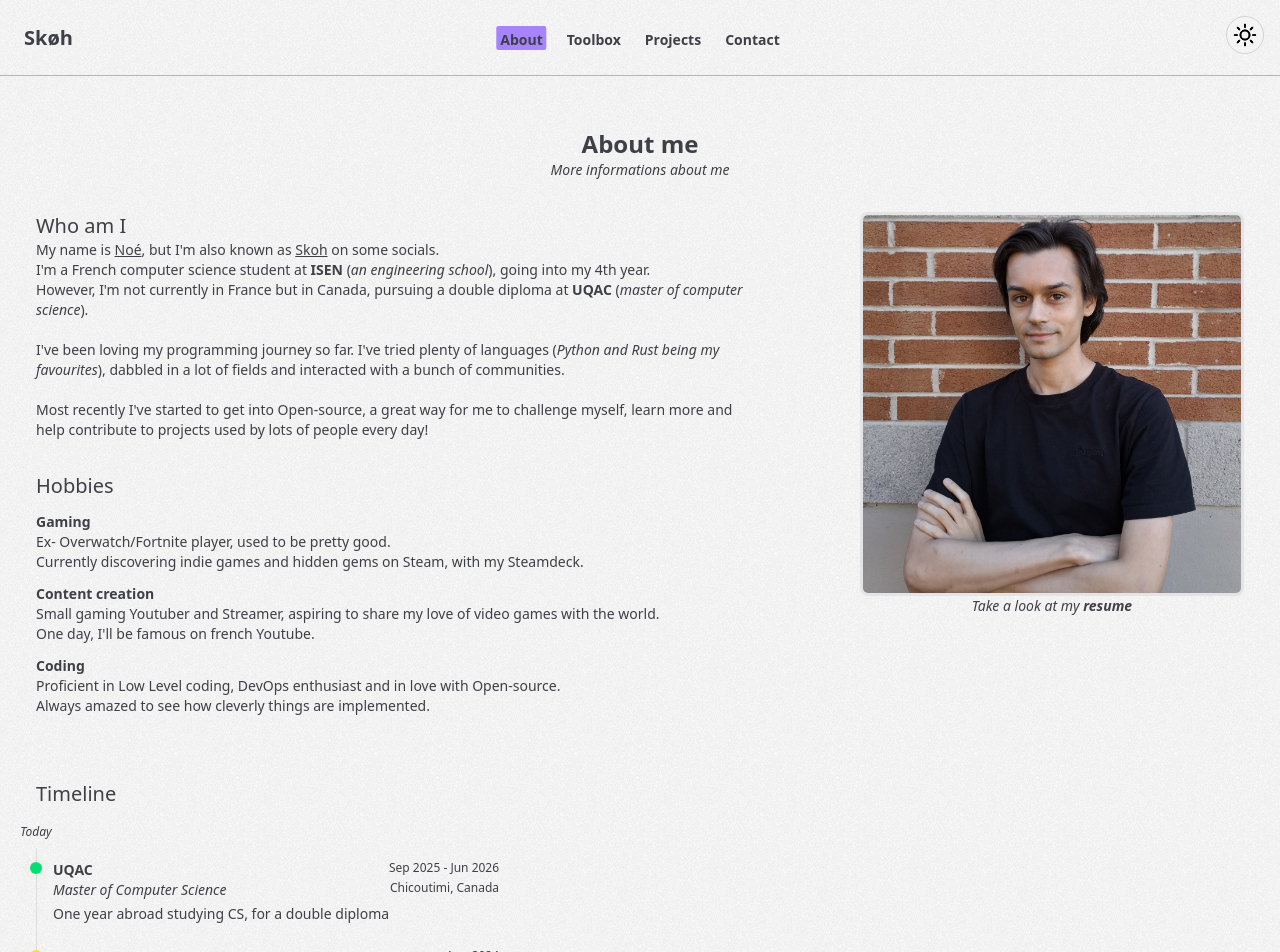
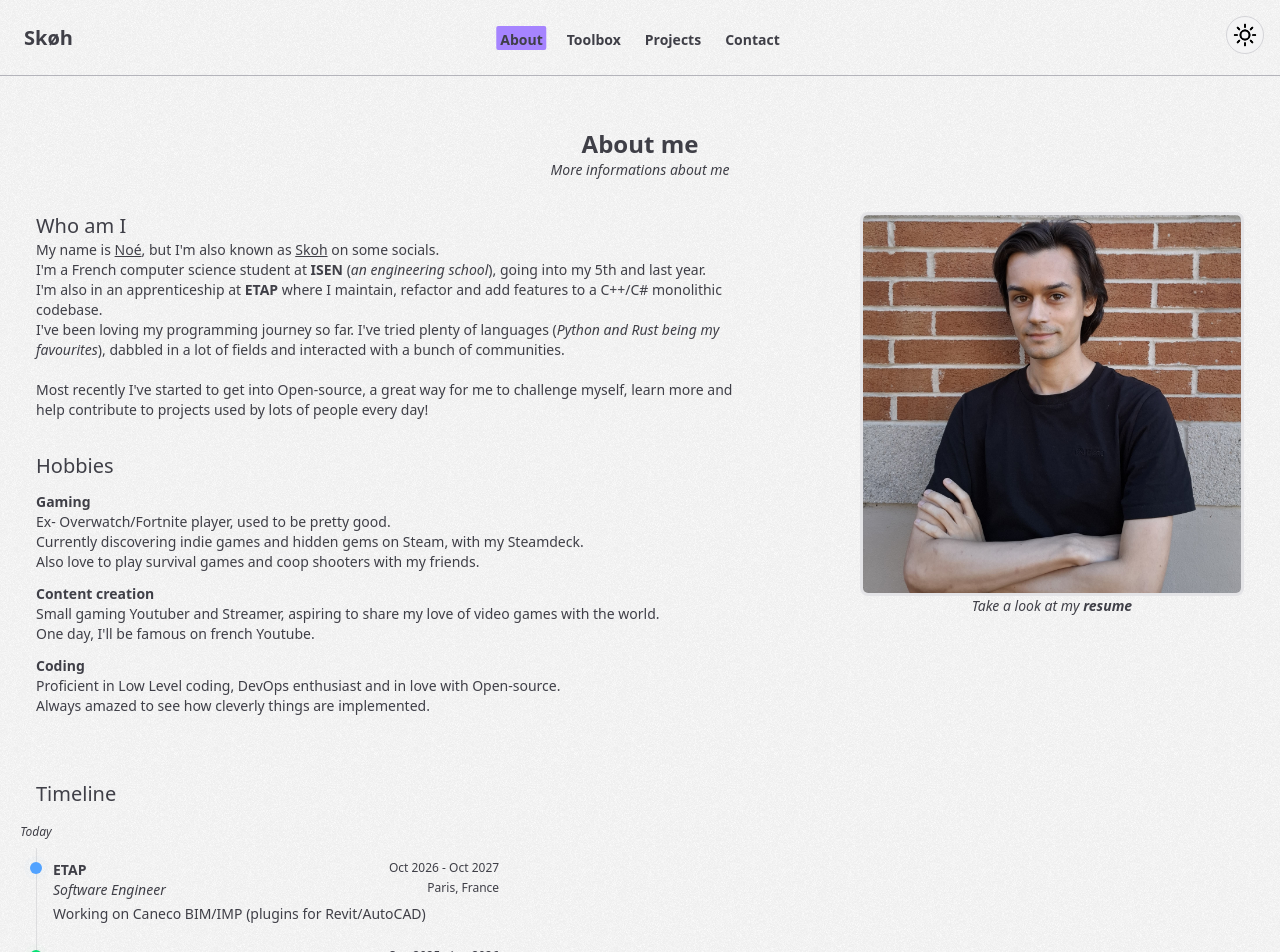
Before and after one commit to SkohTV/skoh-dev, a Next.js app in the folder apex/: page /about in a window 1280 px wide. Shown: the top 952 px of the page. Built offline with nearby package versions, Linux system fonts and the light colour scheme.

Commit message:
apex: add new job

```diff
--- a/apex/app/about/page.js
+++ b/apex/app/about/page.js
@@ -25,8 +25,8 @@ export default function About() {
         <h2 className="text-xl">Who am I</h2>
         <p>
           My name is <u>Noé</u>, but I&apos;m also known as <u>Skoh</u> on some socials.<br />
-          I&apos;m a French computer science student at <InnerLink text="ISEN" url="https://www.isen.fr/" /> (<i>an engineering school</i>), going into my 4th year.<br />
-          However, I&apos;m not currently in France but in Canada, pursuing a double diploma at <InnerLink text="UQAC" url="https://www.uqac.ca/" /> (<i>master of computer science</i>).<br />
+          I&apos;m a French computer science student at <InnerLink text="ISEN" url="https://www.isen.fr/" /> (<i>an engineering school</i>), going into my 5th and last year.<br />
+          I&apos;m also in an apprenticeship at <InnerLink text="ETAP" url="https://etap.com/" /> where I maintain, refactor and add features to a C++/C# monolithic codebase.
           <br />
           I&apos;ve been loving my programming journey so far. I&apos;ve tried plenty of languages (<i>Python and Rust being my favourites</i>),
           dabbled in a lot of fields and interacted with a bunch of communities.<br />
@@ -41,7 +41,8 @@ export default function About() {
         <h3 className="font-bold pt-3"><InnerLink text="Gaming" url="https://steamcommunity.com/id/SkohTV/" /></h3>
         <p>
           Ex- Overwatch/Fortnite player, used to be pretty good.<br />
-          Currently discovering indie games and hidden gems on Steam, with my Steamdeck.
+          Currently discovering indie games and hidden gems on Steam, with my Steamdeck.<br />
+          Also love to play survival games and coop shooters with my friends.
         </p>
         <h3 className="font-bold pt-3"><InnerLink text="Content creation" url="https://www.youtube.com/@skoh" /></h3>
         <p>
@@ -60,9 +61,18 @@ export default function About() {
         <p className="text-xs italic absolute -translate-x-1/2 -translate-y-1/1">Today</p>
 
         <div className="flex pt-2">
-          <div className="h-[235px] w-px dark:bg-zinc-600/70 bg-zinc-300/70 rounded-full" />
+          <div className="h-[330px] w-px dark:bg-zinc-600/70 bg-zinc-300/70 rounded-full" />
 
           <div className="w-full sm:w-auto">
+            <TimeBox
+              title="ETAP"
+              url="https://etap.com/"
+              subtitle="Software Engineer"
+              date="Oct 2026 - Oct 2027"
+              location="Paris, France"
+              color={{ high: "bg-blue-500", low: "bg-blue-400" }}
+              text="Working on Caneco BIM/IMP (plugins for Revit/AutoCAD)"
+            />
             <TimeBox
               title="UQAC"
               url="https://uqac.ca/"
--- a/apex/app/page.js
+++ b/apex/app/page.js
@@ -46,7 +46,7 @@ export default async function Home() {
       <p className="text-center mb-2">
         🌎 <InnerLink url={`https://www.openstreetmap.org/search?query=${encodeURIComponent(location)}`} text={location} />
       </p>
-      <p className="text-center">I&apos;m currently studying (<InnerLink url="https://www.isen.fr/" text="ISEN" /> & <InnerLink url="https://www.uqac.ca/" text="UQAC" />) and seeking <InnerLink url="/resume.pdf" text="an internship" /> and <InnerLink url="/resume.pdf" text="an apprenticeship" /></p>
+      <p className="text-center">I&apos;m currently studying at <InnerLink url="https://www.isen.fr/" text="ISEN" /> and working for <InnerLink url="https://etap.com/" text="ETAP" /></p>
     </div>
   );
 }
```
